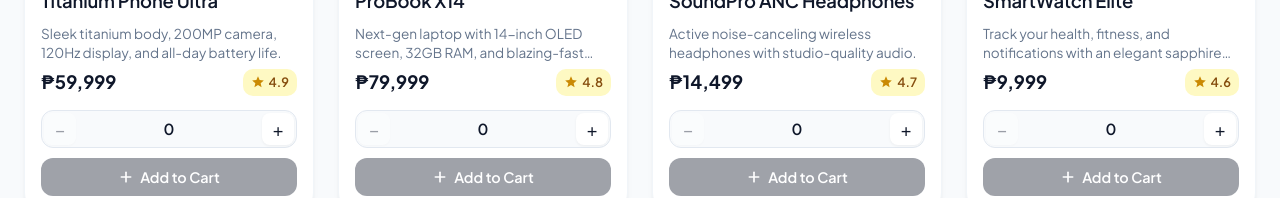
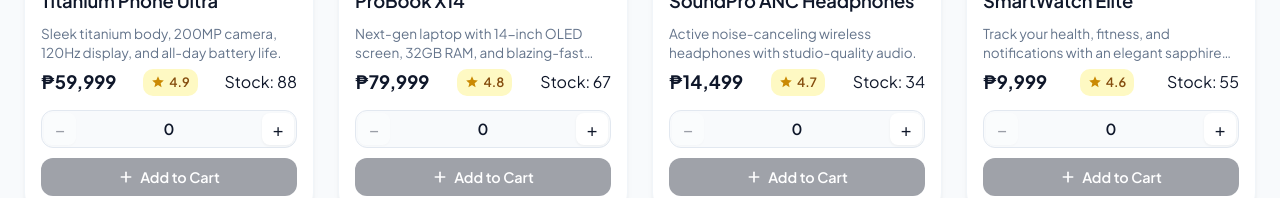
Before and after one commit to vinceermino/electronex, a React (Vite) app: page / in a window 1280 px wide. Shown: the part 470-668 px from the top of the page. Built offline with nearby package versions, Linux system fonts and the light colour scheme.

Commit message:
debug a the stock feature

```diff
--- a/src/App.tsx
+++ b/src/App.tsx
@@ -10,11 +10,12 @@ interface OrderItem {
   image: string;
 }
 
-const PRODUCTS = [
+const products = [
   {
     id: 0,
     name: "Titanium Phone Ultra",
     price: 59999,
+    stock:88,
     description: "Sleek titanium body, 200MP camera, 120Hz display, and all-day battery life.",
     rating: 4.9,
     image: "https://images.unsplash.com/photo-1598327105666-5b89351aff97?w=500&auto=format&fit=crop&q=60",
@@ -24,6 +25,7 @@ const PRODUCTS = [
     id: 1,
     name: "ProBook X14",
     price: 79999,
+    stock: 67,
     description: "Next-gen laptop with 14-inch OLED screen, 32GB RAM, and blazing-fast performance.",
     rating: 4.8,
     image: "https://images.unsplash.com/photo-1588872657578-7efd1f1555ed?w=500&auto=format&fit=crop&q=60",
@@ -33,6 +35,7 @@ const PRODUCTS = [
     id: 2,
     name: "SoundPro ANC Headphones",
     price: 14499,
+    stock: 34,
     description: "Active noise-canceling wireless headphones with studio-quality audio.",
     rating: 4.7,
     image: "https://images.unsplash.com/photo-1505740420928-5e560c06d30e?w=500&auto=format&fit=crop&q=60",
@@ -42,6 +45,7 @@ const PRODUCTS = [
     id: 3,
     name: "SmartWatch Elite",
     price: 9999,
+    stock: 55,
     description: "Track your health, fitness, and notifications with an elegant sapphire glass screen.",
     rating: 4.6,
     image: "https://images.unsplash.com/photo-1579586337278-3befd40fd17a?w=500&auto=format&fit=crop&q=60",
@@ -51,6 +55,7 @@ const PRODUCTS = [
     id: 4,
     name: "Ultra Tab 11",
     price: 24999,
+    stock: 45,
     description: "Lightweight 11-inch tablet, ideal for creators with pencil support and 120Hz refresh rate.",
     rating: 4.7,
     image: "https://images.unsplash.com/photo-1544244015-0df4b3ffc6b0?w=500&auto=format&fit=crop&q=60",
@@ -60,6 +65,7 @@ const PRODUCTS = [
     id: 5,
     name: "CinemaCore Soundbar",
     price: 18999,
+    stock: 55,
     description: "Immersive Dolby Atmos surround soundbar with wireless subwoofer for your home theater.",
     rating: 4.8,
     image: "https://images.unsplash.com/photo-1545454675-3531b543be5d?w=500&auto=format&fit=crop&q=60",
@@ -69,6 +75,7 @@ const PRODUCTS = [
     id: 6,
     name: "4K Pro Stream Camera",
     price: 6499,
+    stock: 78,
     description: "Crystal clear 4K webcam with auto-focus and dual stereo noise-canceling microphones.",
     rating: 4.5,
     image: "https://images.unsplash.com/photo-1616422285623-13ff0162193c?w=500&auto=format&fit=crop&q=60",
@@ -78,6 +85,7 @@ const PRODUCTS = [
     id: 7,
     name: "ChargeDock Duo",
     price: 2499,
+    stock: 57,
     description: "Fast wireless charging stand for your smartphone and smartwatch simultaneously.",
     rating: 4.4,
     image: "https://images.unsplash.com/photo-1605152276897-4f618f831968?w=500&auto=format&fit=crop&q=60",
@@ -87,6 +95,7 @@ const PRODUCTS = [
     id: 8,
     name: "CyberGrip Mouse",
     price: 3999,
+    stock: 65,
     description: "Ergonomic wireless gaming mouse with 26K DPI sensor and custom RGB lighting.",
     rating: 4.6,
     image: "https://images.unsplash.com/photo-1629429408209-1f912961dbd8?w=500&auto=format&fit=crop&q=60",
@@ -96,6 +105,7 @@ const PRODUCTS = [
     id: 9,
     name: "Apex Mechanical Keyboard",
     price: 5999,
+    stock: 4,
     description: "Hot-swappable tactile mechanical keyboard with premium PBT keycaps and aluminum frame.",
     rating: 4.7,
     image: "https://images.unsplash.com/photo-1625948515291-69613efd103f?w=500&auto=format&fit=crop&q=60",
@@ -175,8 +185,8 @@ function App() {
   const [selectedCategory, setSelectedCategory] = useState<string>("All");
 
   const filteredProducts = selectedCategory === "All"
-    ? PRODUCTS
-    : PRODUCTS.filter(product => product.category === selectedCategory);
+    ? products
+    : products.filter(product => product.category === selectedCategory);
 
   const handleAddToOrder = (id: number, name: string, price: number, image: string, quantity: number) => {
   setOrders(prev => {
@@ -224,6 +234,14 @@ function App() {
     setOrders([])
     setIsCartOpen(true)
   };
+
+
+  const handleCheckOut = (id:number,stockDecreaseQty:number, totalPrice:number) => {
+    const item = products.find(product => product.id === id);
+    if (item) {
+      item.stock -= stockDecreaseQty; // Decrease stock
+    }
+  }
 
   {/*The logic i follow for shipping
     fee Shipping fee: free if subtotal is 0 or over ₱15,000, otherwise ₱150.
@@ -317,6 +335,7 @@ Total price: subtotal + shipping fee.*/}
                 key={product.name}
                 image={product.image}
                 price={product.price}
+                stock={product.stock}
                 rating={product.rating}
                 name={product.name}
                 description={product.description}
@@ -393,7 +412,8 @@ Total price: subtotal + shipping fee.*/}
                   <button onClick={handleClearOrder} className="clear-btn">
                     Clear All
                   </button>
-                  <button onClick={() => alert(`Checkout successful! Total amount charged: ₱${totalPrice.toLocaleString()}`)} className="checkout-btn">
+                  {/**fix this */}
+                  <button onClick={handleCheckOut()} className="checkout-btn">
                     Checkout
                   </button>
                 </div>
--- a/src/Components/Menu.tsx
+++ b/src/Components/Menu.tsx
@@ -6,7 +6,8 @@ interface MenuProps {
   rating: number;
   name: string;
   description: string;
-  onAddToOrder: (quantity: number) => void;
+  stock: number;
+  onAddToOrder: (qty: number) => void;
 }
 
 export default function Menu(props: MenuProps) {
@@ -14,7 +15,9 @@ export default function Menu(props: MenuProps) {
   const [quantity, setQuantity] = useState(0);
 
   const handleIncrement = () => {
-    setQuantity(quantity + 1)
+    if (quantity < props.stock) {
+      setQuantity(quantity + 1)
+    }
   };
 
   const handleDecrement = () => {
@@ -28,6 +31,8 @@ export default function Menu(props: MenuProps) {
     props.onAddToOrder(quantity)
     setQuantity(0)
   };
+
+
 
   return (
     <div className="menu-card">
@@ -56,6 +61,7 @@ export default function Menu(props: MenuProps) {
             </svg>
             {props.rating}
           </span>
+          <span className="menu-stock">Stock: {props.stock}</span>
         </div>
       </div>
 
@@ -65,7 +71,7 @@ export default function Menu(props: MenuProps) {
             −
           </button>
           <span className="quantity-count">{quantity}</span>
-          <button onClick={handleIncrement} className="quantity-btn" aria-label="Increase quantity">
+          <button onClick={handleIncrement} className="quantity-btn" aria-label="Increase quantity" disabled={quantity === props.stock}>
             +
           </button>
         </div>
```
